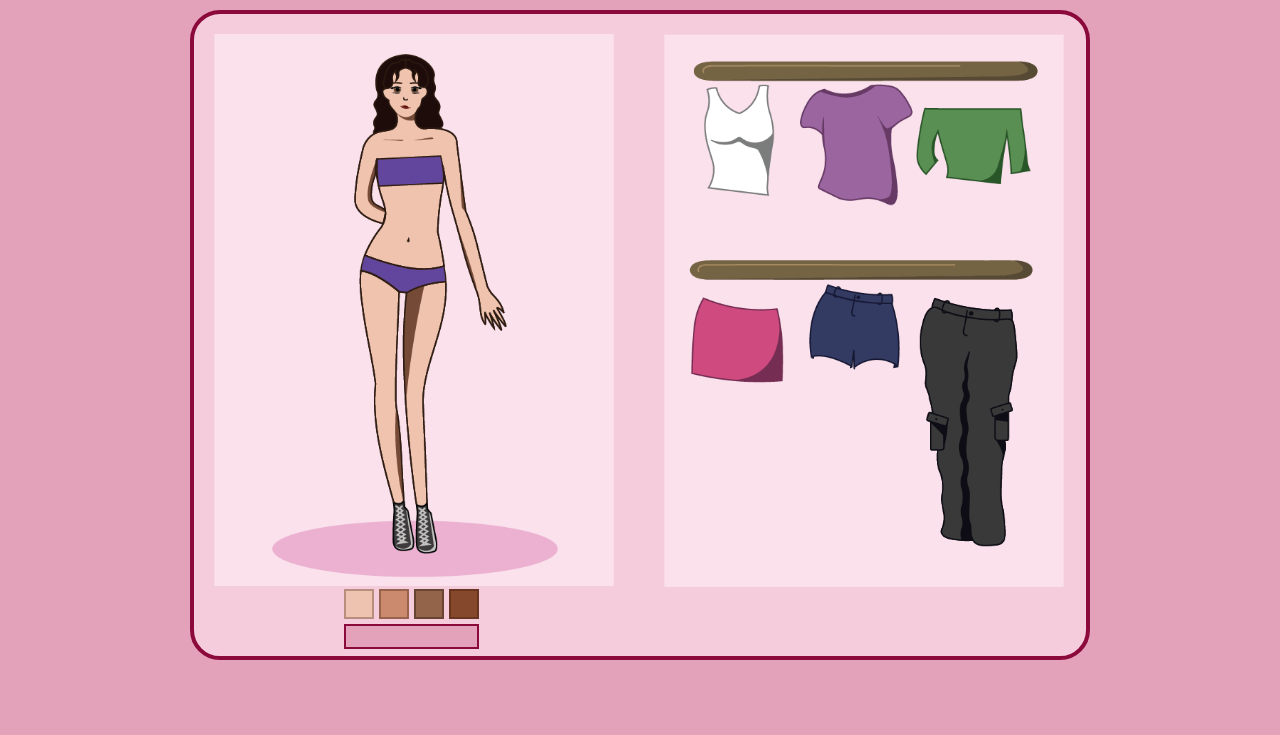
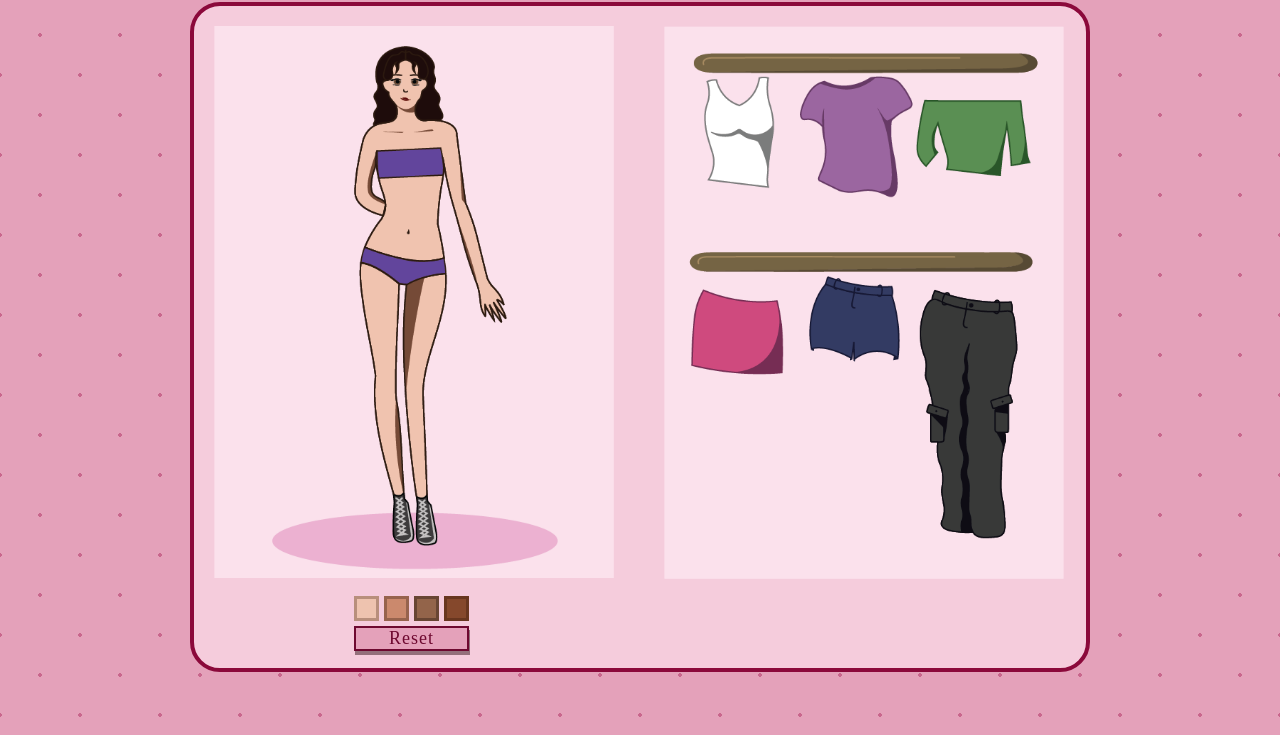
Before and after one commit to Matildand/Matildand.github.io, a plain HTML site: page assignment3/index.html in a window 1280 px wide. Shown: the part 85-820 px from the top of the page. Drawn offline with Linux system fonts and the light colour scheme; a web font is replaced by a local one.

Commit message:
added reset button and new styling

```diff
--- a/assignment3/index.html
+++ b/assignment3/index.html
@@ -3,14 +3,20 @@
   <head>
     <meta charset="UTF-8" />
     <meta name="viewport" content="width=device-width, initial-scale=1.0" />
-    <title>Fashion</title>
+    <link rel="preconnect" href="https://fonts.googleapis.com" />
+    <link rel="preconnect" href="https://fonts.gstatic.com" crossorigin />
+    <link
+      href="https://fonts.googleapis.com/css2?family=Kavoon&display=swap"
+      rel="stylesheet"
+    />
+    <title>Fashion Frenzy</title>
     <link rel="stylesheet" href="reset.css" />
     <link rel="stylesheet" href="style.css" />
     <script src="script.js" defer></script>
   </head>
   <body>
     <body>
-      <h1 class="title">Fashion First</h1>
+      <h1 class="title">Fashion Frenzy</h1>
       <div class="container">
         <div class="model">
           <img src="Model.png" alt="background" />
@@ -108,7 +114,7 @@
             <div id="mini-box3"></div>
             <div id="mini-box4"></div>
           </div>
-          <div class="bottom-bar"></div>
+          <div class="bottom-bar">Reset</div>
         </div>
       </div>
     </body>
--- a/assignment3/script.js
+++ b/assignment3/script.js
@@ -320,3 +320,12 @@ cargoC.addEventListener("click", function () {
   currentIndex = (currentIndex + 1) % cargoList.length;
   cargoC.src = cargoList[currentIndex];
 });
+
+const reset = document.querySelector(".bottom-bar");
+console.log(reset);
+reset.addEventListener("click", function () {
+  dropBoxT.innerHTML = "";
+  dropBoxL.innerHTML = "";
+  draggedTops.style.display = "block";
+  draggedLegs.style.display = "block";
+});
--- a/assignment3/style.css
+++ b/assignment3/style.css
@@ -1,6 +1,14 @@
 body {
-  font-family: "Georgia", serif;
-  background: #e4a1ba;
+  font-family: "Kavoon", serif;
+  font-weight: 100;
+  font-style: normal;
+  letter-spacing: 2px;
+  background-color: #e4a1ba;
+  opacity: 1;
+  background-image: radial-gradient(#c9678d 2px, transparent 2px),
+    radial-gradient(#c9678d 2px, #e4a1ba 2px);
+  background-size: 80px 80px;
+  background-position: 0 0, 40px 40px;
   text-align: center;
 }
 
@@ -17,7 +25,7 @@ body {
   border: 4px solid #8b093b;
   border-radius: 30px;
   width: 900px;
-  height: 650px;
+  height: 670px;
   position: relative;
   display: flex;
   flex-wrap: wrap;
@@ -150,8 +158,8 @@ body {
 
 .bottom-left {
   /* border: 2px solid rgb(226, 13, 49); */
-  margin-left: 130px;
-  margin-top: 5px;
+  margin-left: 140px;
+  margin-top: 20px;
 }
 
 .small-boxes {
@@ -162,38 +170,47 @@ body {
 }
 
 #mini-box1 {
-  border: 2px solid #b88f7c;
-  width: 30px;
-  height: 30px;
+  border: 3px solid #b88f7c;
+  width: 25px;
+  height: 25px;
   background: #eec3af;
   cursor: pointer;
 }
 #mini-box2 {
-  border: 2px solid #97634d;
-  width: 30px;
-  height: 30px;
+  border: 3px solid #97634d;
+  width: 25px;
+  height: 25px;
   background: #cb896d;
   cursor: pointer;
 }
 #mini-box3 {
-  border: 2px solid #684533;
-  width: 30px;
-  height: 30px;
+  border: 3px solid #684533;
+  width: 25px;
+  height: 25px;
   background: #93644a;
   cursor: pointer;
 }
 #mini-box4 {
-  border: 2px solid #68361f;
-  width: 30px;
-  height: 30px;
+  border: 3px solid #68361f;
+  width: 25px;
+  height: 25px;
   background: #85482c;
   cursor: pointer;
 }
 
 .bottom-bar {
-  border: 2px solid #8b093b;
-  width: 135px;
+  border: 2px solid #6e0930;
+  font-size: 18px;
+  letter-spacing: 1px;
+  color: #6e0930;
+  width: 115px;
   height: 25px;
   background: #e4a1ba;
   cursor: pointer;
+  box-shadow: 1px 4px #94707b;
 }
+.bottom-bar:active {
+  background-color: #cc859f;
+  box-shadow: 1px 1px #94707b;
+  transform: translateY(3px);
+}
```
